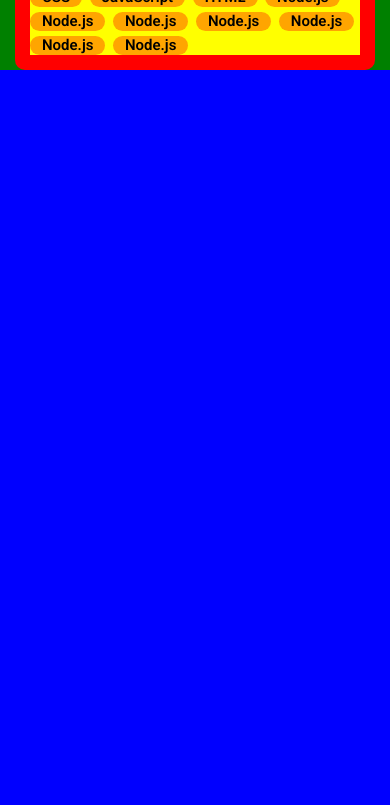
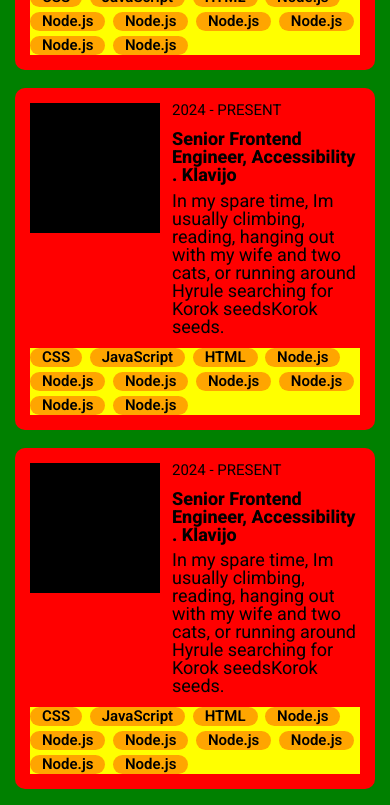
Before and after one commit to JD17VM/web-portfolio, a React (Vite) app: page / in a window 390 px wide. Shown: the part 2780-3585 px from the top of the page. Before the commit the page ends 2930 px from the top, so only its background shows below. Built offline with nearby package versions, Linux system fonts and the light colour scheme.

Commit message:
:bug: fix: responsive container projects - flex to grid

```diff
--- a/src/App.jsx
+++ b/src/App.jsx
@@ -61,6 +61,9 @@ function App() {
       <div className={styles['container-projects']}>
         <ProjectCard/>
         <ProjectCard/>
+        <ProjectCard/>
+        <ProjectCard/>
+        <ProjectCard/>
       </div>
     </div>
   )
--- a/src/assets/styles/estilos_pagina_inicio.module.scss
+++ b/src/assets/styles/estilos_pagina_inicio.module.scss
@@ -126,9 +126,10 @@
 .container-projects{
     grid-area:container-projects;
     width: 100%;
-    display: flex;
+    display: grid;
     column-gap: 1.5rem;
     row-gap: 1.2rem;
+    grid-template-columns: 1fr 1fr;
 }
 
 
@@ -155,7 +156,7 @@
     }
 
     .container-projects{
-        flex-direction: column;
+        grid-template-columns: 1fr;
     }
 }
 
```
